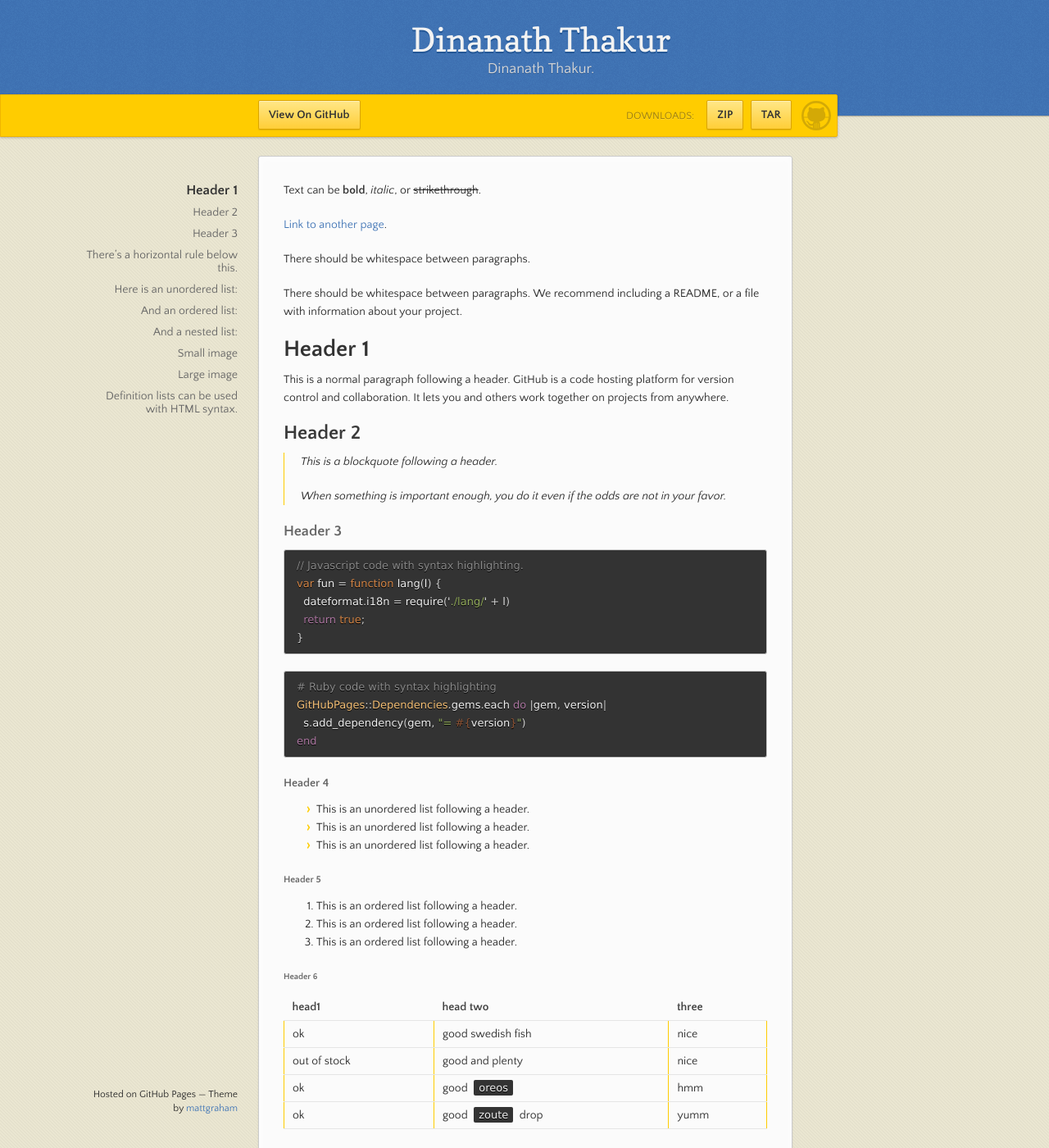
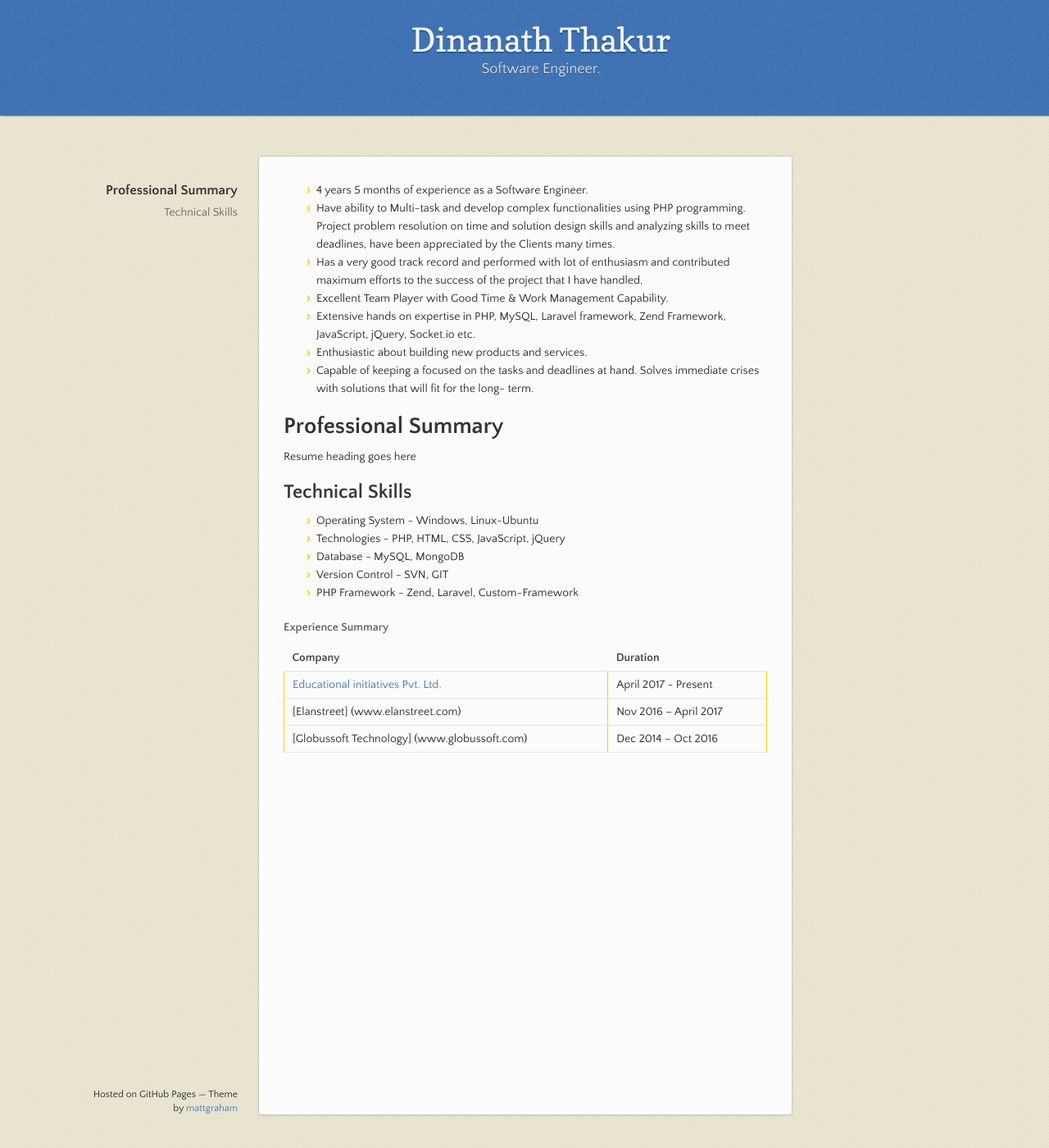
Before and after one commit to DinanathThakur/dinanaththakur.github.io, a Jekyll site: the page built from index.md, in a window 1280 px wide and 1400 px high. Shown: the whole window at 82% size. Built offline with Jekyll 4.4.1, drawn with Linux system fonts in a browser that asks for light colours; some of the changed text lies outside the part shown.

Commit message:
added resume

````diff
--- a/_config.yml
+++ b/_config.yml
@@ -1,5 +1,5 @@
 title: Dinanath Thakur
-description: Dinanath Thakur.
-show_downloads: true
+description: Software Engineer.
+show_downloads: false
 google_analytics:
 theme: jekyll-theme-leap-day
--- a/_layouts/default.html
+++ b/_layouts/default.html
@@ -20,22 +20,6 @@
         <h1>{{ site.title | default: site.github.repository_name }}</h1>
         <p>{{ site.description | default: site.github.project_tagline }}</p>
       </header>
-
-      <div id="banner">
-        <span id="logo"></span>
-
-        <a href="{{ site.github.repository_url }}" class="button fork"><strong>View On GitHub</strong></a>
-        {% if site.show_downloads %}
-          <div class="downloads">
-            <span>Downloads:</span>
-            <ul>
-              <li><a href="{{ site.github.zip_url }}" class="button">ZIP</a></li>
-              <li><a href="{{ site.github.tar_url }}" class="button">TAR</a></li>
-            </ul>
-          </div>
-        {% endif %}
-      </div><!-- end banner -->
-
     <div class="wrapper">
       <nav>
         <ul></ul>
--- a/index.md
+++ b/index.md
@@ -1,123 +1,30 @@
 ---
 layout: default
 ---
+*   4 years 5 months of experience as a Software Engineer.
+*   Have ability to Multi-task and develop complex functionalities using PHP programming. Project problem resolution on time and solution design skills and analyzing skills to meet deadlines, have been appreciated by the Clients many times.
+*   Has a very good track record and performed with lot of enthusiasm and contributed maximum efforts to the success of the project that I have handled.
+*   Excellent Team Player with Good Time & Work Management Capability.
+*   Extensive hands on expertise in PHP, MySQL, Laravel framework, Zend Framework, JavaScript, jQuery, Socket.io etc.
+*   Enthusiastic about building new products and services.
+*   Capable of keeping a focused on the tasks and deadlines at hand. Solves immediate crises with solutions that will fit for the long-
+term.
 
-Text can be **bold**, _italic_, or ~~strikethrough~~.
+# Professional Summary
+Resume heading goes here
 
-[Link to another page](./another-page.html).
+## Technical Skills
 
-There should be whitespace between paragraphs.
+*   Operating System - Windows, Linux-Ubuntu
+*   Technologies - PHP, HTML, CSS, JavaScript, jQuery
+*   Database - MySQL, MongoDB
+*   Version Control - SVN, GIT
+*   PHP Framework - Zend, Laravel, Custom-Framework
 
-There should be whitespace between paragraphs. We recommend including a README, or a file with information about your project.
+#### Experience Summary
 
-# Header 1
-
-This is a normal paragraph following a header. GitHub is a code hosting platform for version control and collaboration. It lets you and others work together on projects from anywhere.
-
-## Header 2
-
-> This is a blockquote following a header.
->
-> When something is important enough, you do it even if the odds are not in your favor.
-
-### Header 3
-
-```js
-// Javascript code with syntax highlighting.
-var fun = function lang(l) {
-  dateformat.i18n = require('./lang/' + l)
-  return true;
-}
-```
-
-```ruby
-# Ruby code with syntax highlighting
-GitHubPages::Dependencies.gems.each do |gem, version|
-  s.add_dependency(gem, "= #{version}")
-end
-```
-
-#### Header 4
-
-*   This is an unordered list following a header.
-*   This is an unordered list following a header.
-*   This is an unordered list following a header.
-
-##### Header 5
-
-1.  This is an ordered list following a header.
-2.  This is an ordered list following a header.
-3.  This is an ordered list following a header.
-
-###### Header 6
-
-| head1        | head two          | three |
-|:-------------|:------------------|:------|
-| ok           | good swedish fish | nice  |
-| out of stock | good and plenty   | nice  |
-| ok           | good `oreos`      | hmm   |
-| ok           | good `zoute` drop | yumm  |
-
-### There's a horizontal rule below this.
-
-* * *
-
-### Here is an unordered list:
-
-*   Item foo
-*   Item bar
-*   Item baz
-*   Item zip
-
-### And an ordered list:
-
-1.  Item one
-1.  Item two
-1.  Item three
-1.  Item four
-
-### And a nested list:
-
-- level 1 item
-  - level 2 item
-  - level 2 item
-    - level 3 item
-    - level 3 item
-- level 1 item
-  - level 2 item
-  - level 2 item
-  - level 2 item
-- level 1 item
-  - level 2 item
-  - level 2 item
-- level 1 item
-
-### Small image
-
-![Octocat](https://assets-cdn.github.com/images/icons/emoji/octocat.png)
-
-### Large image
-
-![Branching](https://guides.github.com/activities/hello-world/branching.png)
-
-
-### Definition lists can be used with HTML syntax.
-
-<dl>
-<dt>Name</dt>
-<dd>Godzilla</dd>
-<dt>Born</dt>
-<dd>1952</dd>
-<dt>Birthplace</dt>
-<dd>Japan</dd>
-<dt>Color</dt>
-<dd>Green</dd>
-</dl>
-
-```
-Long, single-line code blocks should not wrap. They should horizontally scroll if they are too long. This line should be long enough to demonstrate this.
-```
-
-```
-The final element.
-```
+| Company                                               | Duration             |
+|:------------------------------------------------------|:---------------------|
+| [Educational initiatives Pvt. Ltd.](www.ei-india.com) | April 2017 - Present |
+| [Elanstreet] (www.elanstreet.com)                     | Nov 2016 – April 2017|
+| [Globussoft Technology] (www.globussoft.com)          | Dec 2014 – Oct 2016  |
````
